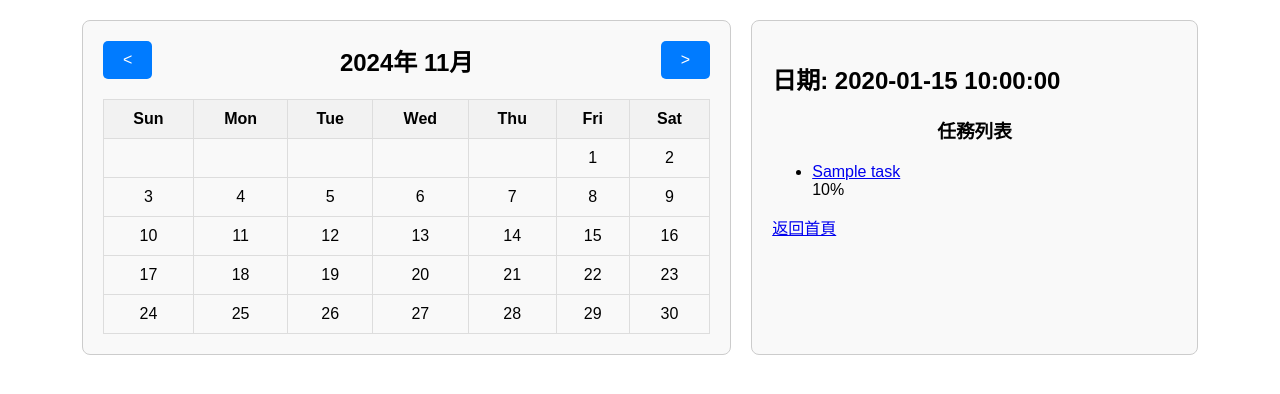
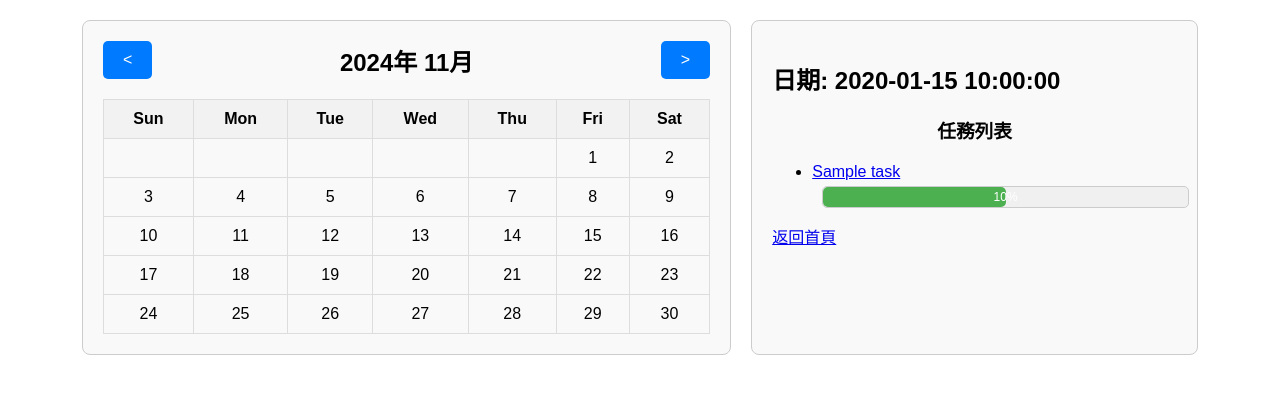
Before and after one commit to ArthurArthurArthur0817/Calendar, a Flask app: template templates/tasks_on_date.html in a window 1280 px wide. Shown: the top 394 px of the page. Run offline with Flask 3, Linux system fonts and the light colour scheme; the template is opened without the code that fills it: most values are stand-ins (such as "Sample title", 1, 10 or a date in 2020).

Commit message:
Update style.css

```diff
--- a/static/style.css
+++ b/static/style.css
@@ -88,3 +88,48 @@ button:hover {
 .show-form .task-form {
     display: block;
 }
+
+
+
+/* 進度條樣式 */
+.progress-container {
+    background-color: #f0f0f0;
+    border: 1px solid #ccc;
+    border-radius: 5px;
+    width: 100%;
+    height: 20px;
+    position: relative;
+    margin-top: 5px;
+}
+
+.progress-bar {
+    background-color: #4caf50;
+    height: 100%;
+    border-radius: 5px;
+    text-align: center;
+    color: white;
+    line-height: 20px;
+}
+
+.progress-text {
+    position: absolute;
+    left: 50%;
+    transform: translateX(-50%);
+    font-size: 12px;
+}
+
+.task-item {
+    display: flex;
+    justify-content: space-between;
+    align-items: center;
+    margin-bottom: 15px;
+}
+
+.task-item a {
+    flex: 1;
+}
+
+.progress-container {
+    flex: 1;
+    margin-left: 10px;
+}
```
